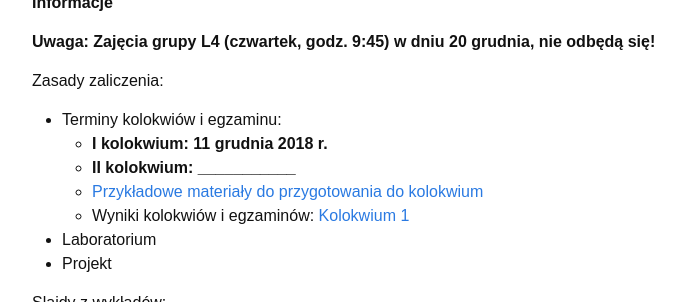
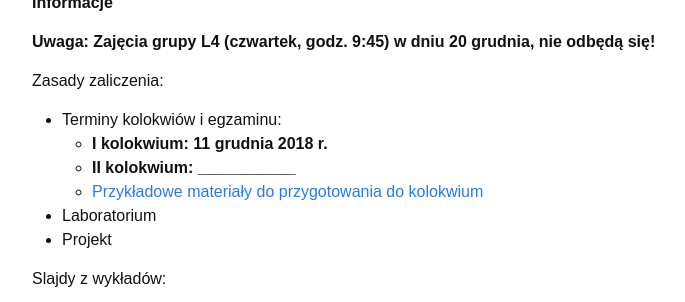
Before and after one commit to piotrlasek/piotrlasek.github.io, a Jekyll site: the page built from for-students/ai2.md, in a window 1280 px wide and 900 px high, scrolled down 329 px, cut to the strip 53-355 px from the top of the window. Shown: the whole strip, without its empty margins (238-923 px from the left). Built offline with Jekyll 4.4.1, drawn with Linux system fonts in a browser that asks for light colours.

Commit message:
Update ai2.md

```diff
--- a/for-students/ai2.md
+++ b/for-students/ai2.md
@@ -19,7 +19,7 @@ Zasady zaliczenia:
   <!-- * **Egzamin: _do ustalenia_** -->
   * [Przykładowe materiały do przygotowania do
   kolokwium](ai2-test-demo.pdf)
-  * Wyniki kolokwiów i egzaminów: [Kolokwium 1](kol1-12-2018.txt)
+
 * Laboratorium
 * Projekt
 
```
